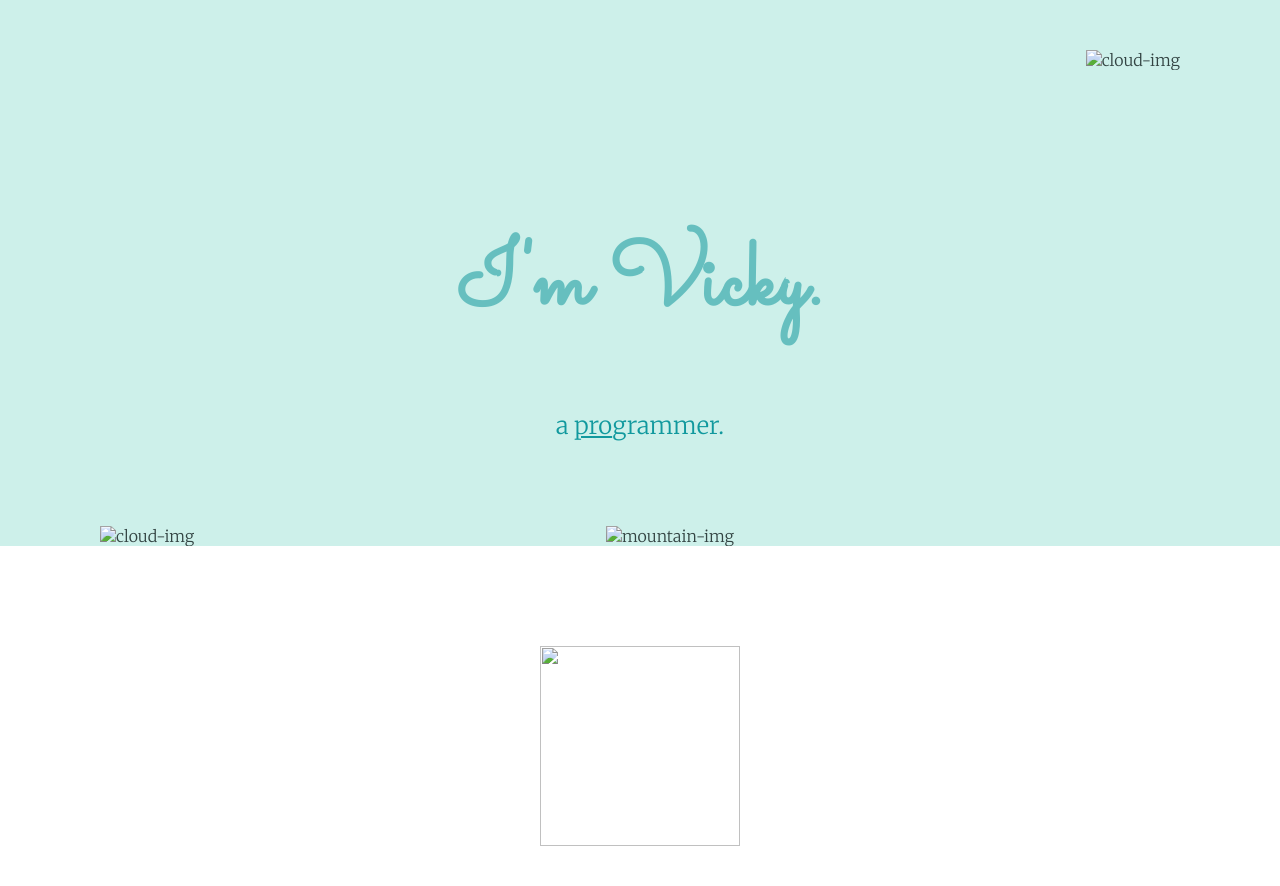
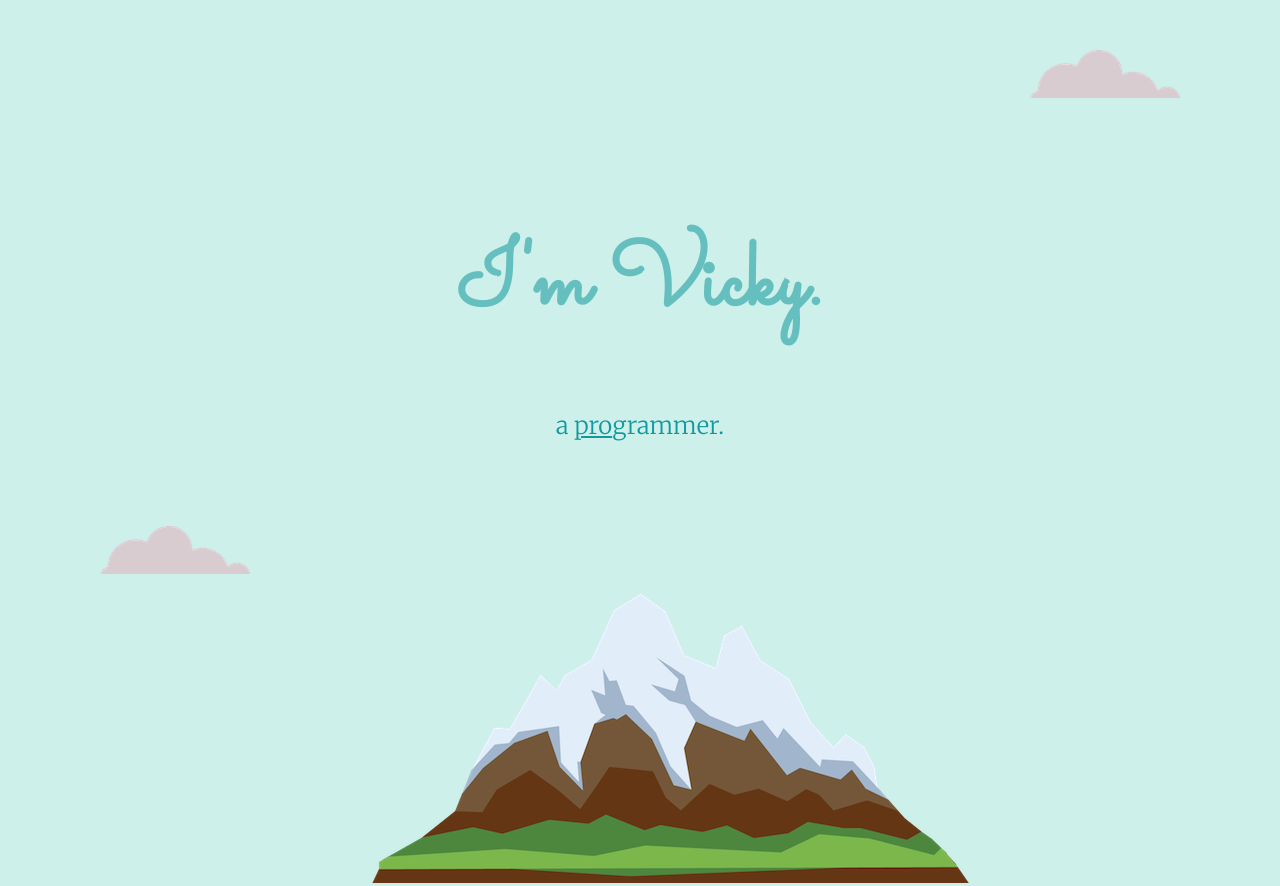
Before and after one commit to Vikapulya/My, a plain HTML site: page index.html in a window 1280 px wide. Shown: the top 886 px of the page. Drawn offline with Linux system fonts and the light colour scheme; the site is published under a folder, as on GitHub Pages, so addresses that start at the root find nothing.

Commit message:
Update index.html

```diff
--- a/index.html
+++ b/index.html
@@ -4,7 +4,7 @@
     <meta charset="utf-8">
     <title>Vicky-Picky</title>
     <link rel="stylesheet"  href="css/styless.css">
-    <link rel="icon" href="/images/favicon.ico">
+    <link rel="icon" href="images/favicon.ico">
     <link rel="preconnect" href="https://fonts.googleapis.com">
 <link rel="preconnect" href="https://fonts.gstatic.com" crossorigin>
 <link href="https://fonts.googleapis.com/css2?family=Merriweather:wght@300&family=Montserrat:wght@100&family=Sacramento&display=swap" rel="stylesheet">
@@ -13,15 +13,15 @@
   <body>
     <div class="top-container">
       <br>
-      <img class="top-cloud"src="/images/cloud.png" alt="cloud-img">
+      <img class="top-cloud"src="images/cloud.png" alt="cloud-img">
       <h1> I'm Vicky.</h1>
       <h3><p>a <span class="pro">pro</span>grammer. </p></h3>
-      <img class="bottom-cloud" src="/images/cloud.png" alt="cloud-img">
-      <img class="mountain" src="/images/mountain.png" alt="mountain-img">
+      <img class="bottom-cloud" src="images/cloud.png" alt="cloud-img">
+      <img class="mountain" src="images/mountain.png" alt="mountain-img">
     </div>
     <div class="middle-container">
       <div class="profile">
-        <img src="/images/Vicky.png" aslt="Vicky-png" width="200px" height="200px">
+        <img src="images/Vicky.png" aslt="Vicky-png" width="200px" height="200px">
         <h3>Hello.</h3>
         <p>I am Web Developer.</p>
         <p>I 💗 my dog.</p>
```
